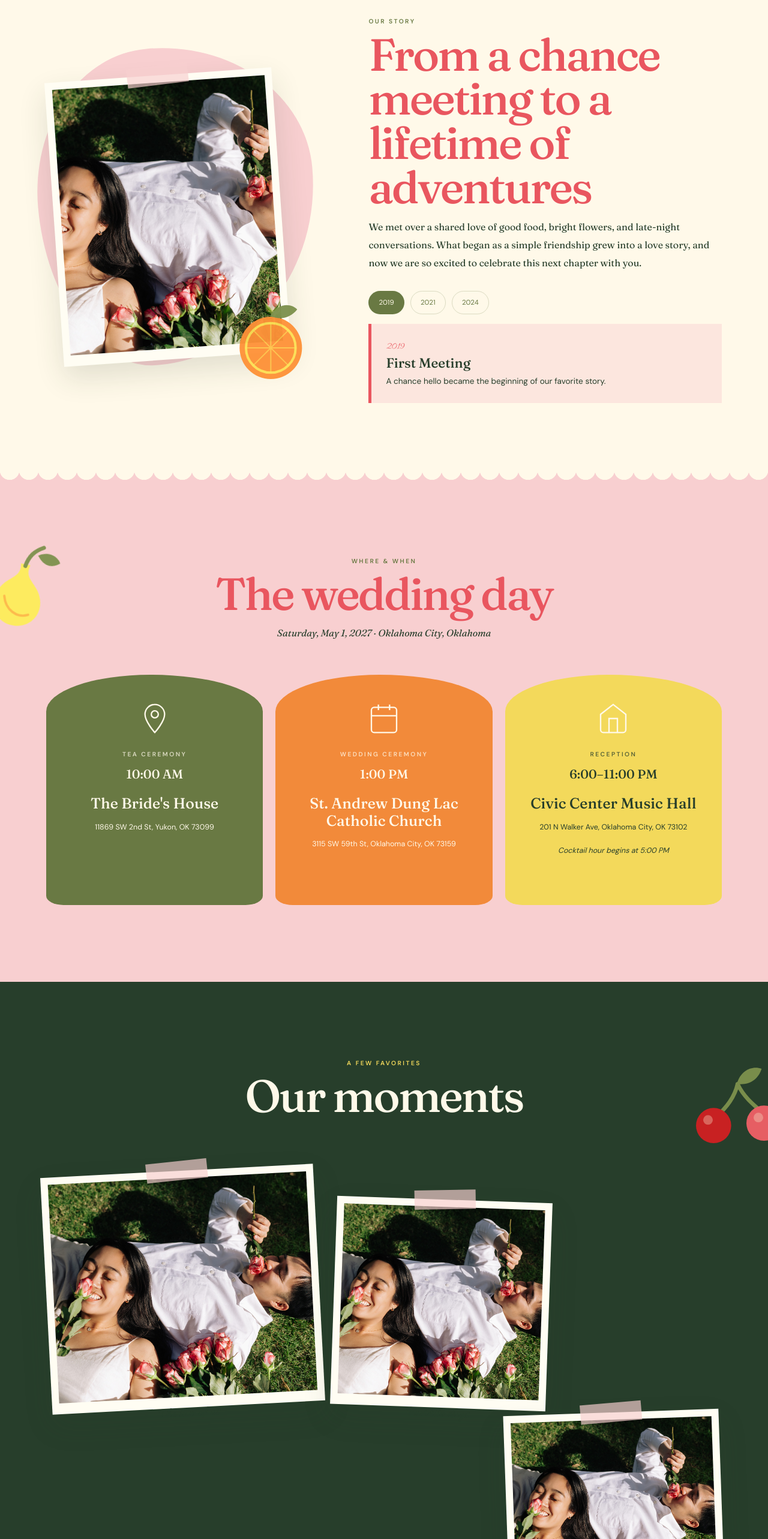
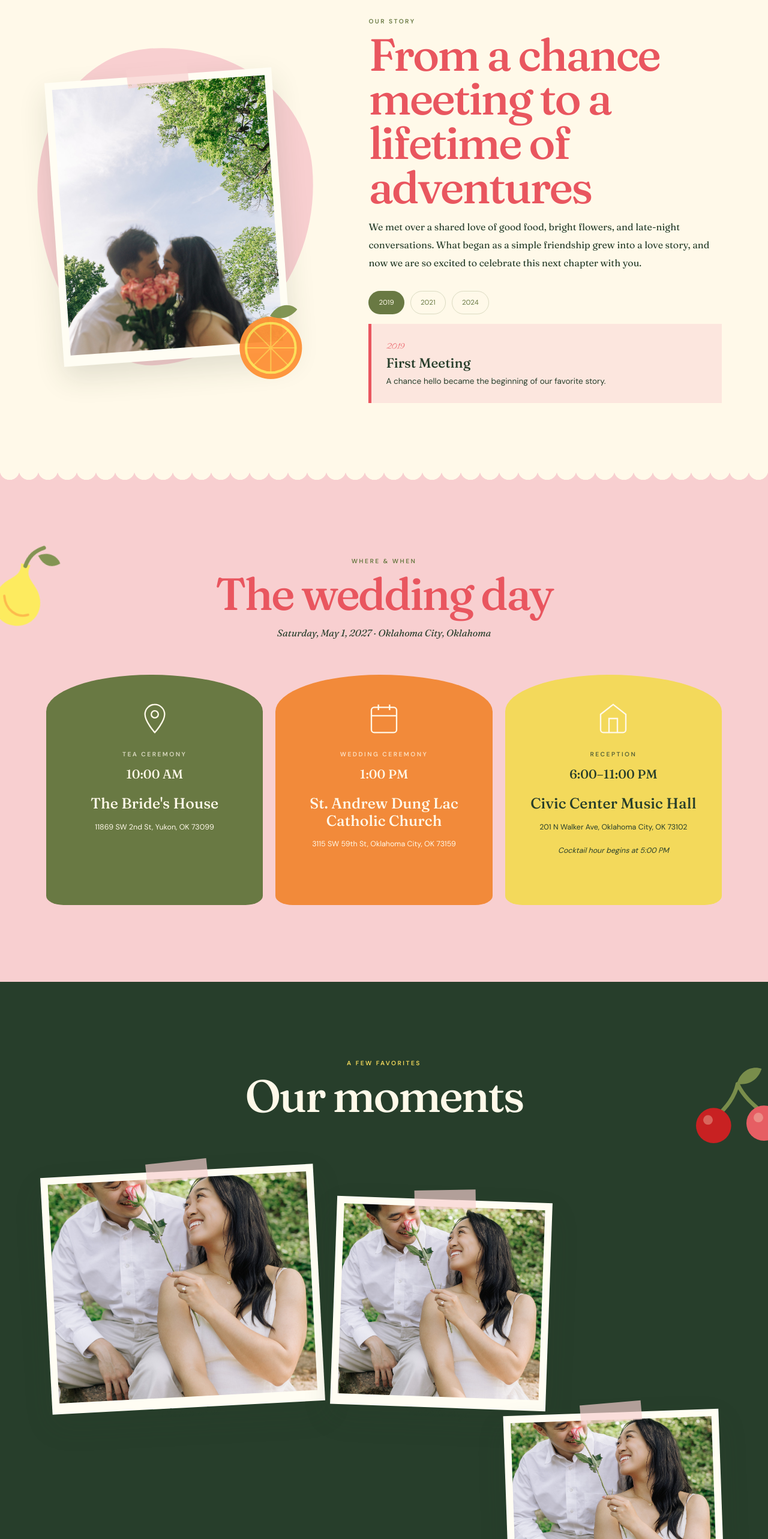
Before and after one commit to donjadao/ccwedding, a React (Vite) app: page / in a window 1280 px wide. Shown: the part 900-3466 px from the top of the page at 60% size. Built offline with nearby package versions, Linux system fonts and the light colour scheme.

Commit message:
Replace couplePhoto with new image sources

```diff
--- a/src/App.tsx
+++ b/src/App.tsx
@@ -221,7 +221,7 @@ function Hero() {
       </div>
       <div className="polaroid hero__photo">
         <span className="tape" />
-        <img src={couplePhoto} alt="Chi Tai and Christine together" />
+        <img src={grasspic} alt="Chi Tai and Christine together" />
         <p>our favorite adventure yet ♡</p>
       </div>
       <div
@@ -273,7 +273,7 @@ function OurStory() {
         <div className="blob" />
         <div className="polaroid story__photo">
           <span className="tape" />
-          <img src={couplePhoto} alt="Chi Tai and Christine sharing a moment" />
+          <img src={coveredkiss} alt="Chi Tai and Christine sharing a moment" />
         </div>
         <RollingFruit
           source={citrusFruitSvg}
@@ -399,7 +399,7 @@ function Gallery() {
             key={caption}
           >
             <span className="tape" />
-            <img src={couplePhoto} alt={caption} />
+            <img src={benchpic} alt={caption} />
             <figcaption>{caption}</figcaption>
           </figure>
         ))}
```
